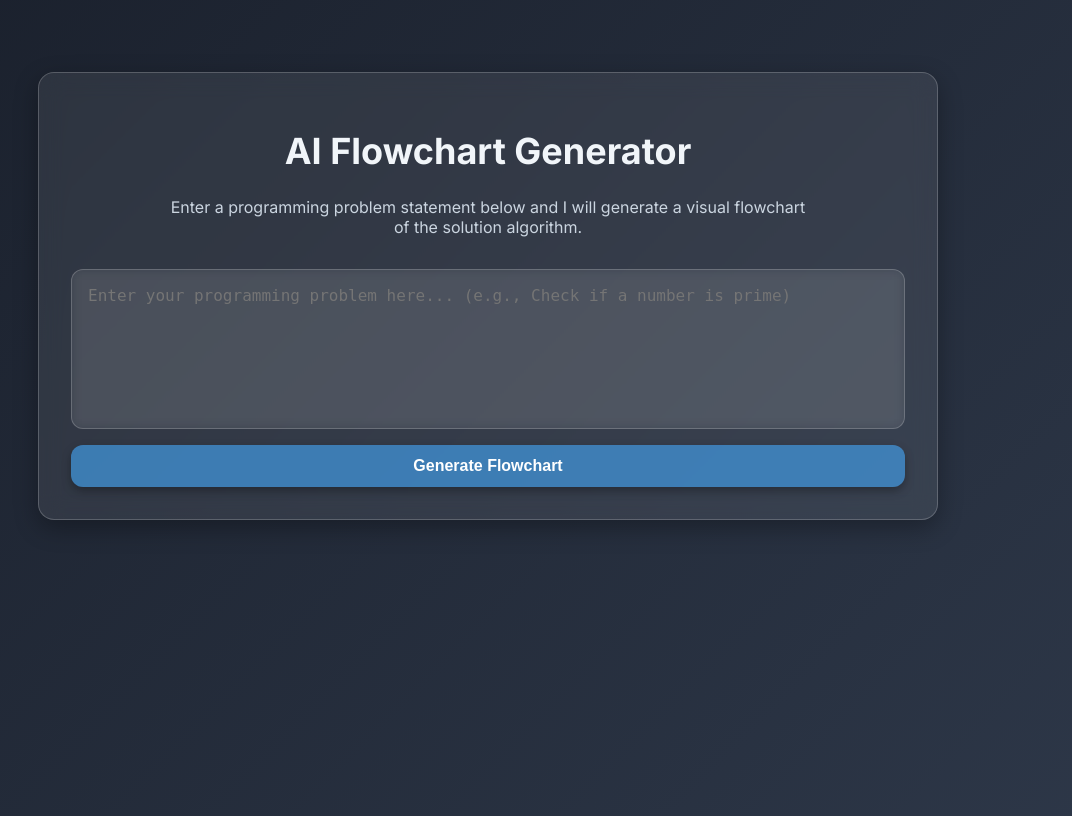
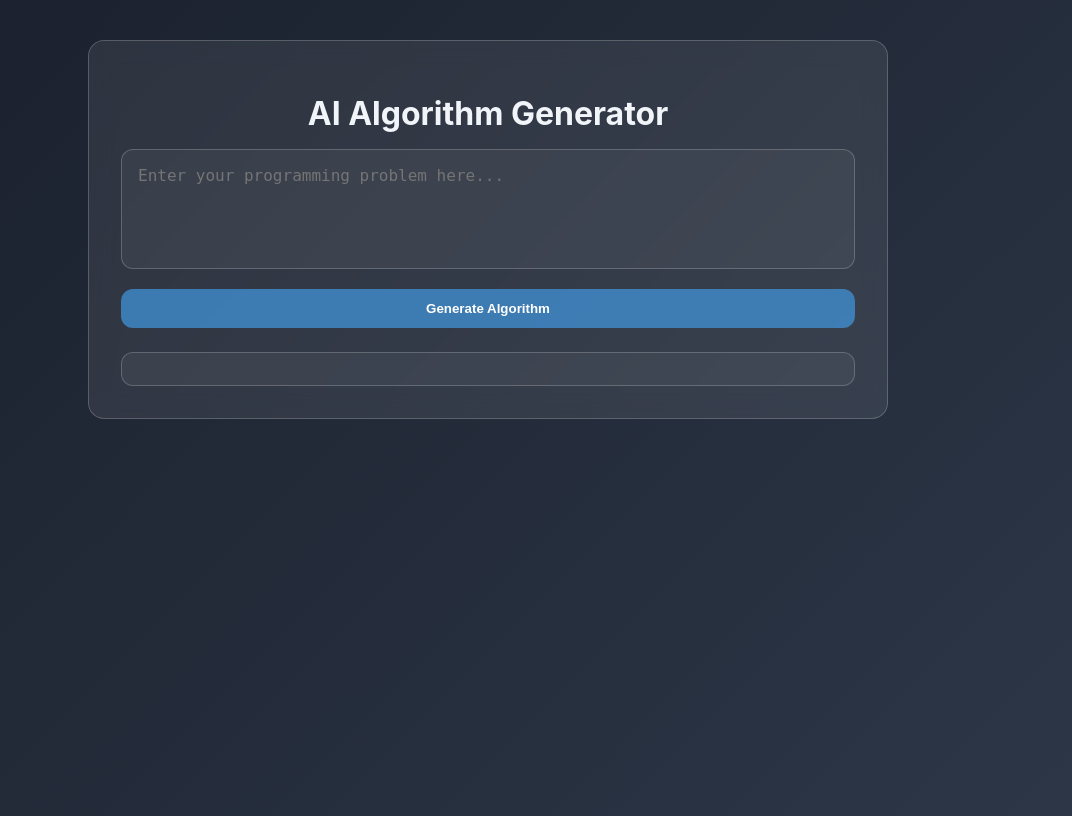
Before and after one commit to manukrishna804/logic_solver_ai, a Flask app: template templates/index.html in a window 1280 px wide. Shown: the whole page, without its empty margins (152-1224 px from the left). Run offline with Flask 3, Linux system fonts and the light colour scheme; the template is opened without the code that fills it, so the values that code supplies are empty.

Commit message:
algorithm created successfully

```diff
--- a/app.py
+++ b/app.py
@@ -1,58 +1,45 @@
 import os
+from flask import Flask, request, jsonify, render_template
+from flask_cors import CORS
+from dotenv import load_dotenv
 import google.generativeai as genai
-from flask import Flask, request, jsonify
-from flask_cors import CORS
 
-# Initialize Flask app
+load_dotenv()
+API_KEY = os.getenv("GOOGLE_API_KEY")
+if not API_KEY:
+    raise ValueError("GOOGLE_API_KEY not set")
+
+genai.configure(api_key=API_KEY)
+
+# For older SDKs, just pass model name as positional argument
+gemini_model = genai.GenerativeModel("gemini-1.5-flash")
+
 app = Flask(__name__)
-# Enable CORS for the frontend to communicate with this server
 CORS(app)
 
-# Configure the Gemini API with your API key
-# It's recommended to set your API key as an environment variable
-# If not, you can replace os.getenv('GOOGLE_API_KEY') with your key
-API_KEY = os.getenv('GOOGLE_API_KEY')
-if not API_KEY:
-    print("Warning: GOOGLE_API_KEY environment variable not set. Please set it or hardcode your API key.")
-    # For demonstration purposes, you can uncomment the line below and add your key
-    # API_KEY = "YOUR_API_KEY"
-genai.configure(api_key=API_KEY)
+@app.route("/")
+def index():
+    return render_template("index.html")
 
-# Initialize the Generative Model
-gemini_model = genai.GenerativeModel('gemini-1.5-flash-latest')
+@app.route("/generate-algorithm", methods=["POST"])
+def generate_algorithm():
+    data = request.json
+    coding_question = data.get("coding_question")
+    if not coding_question:
+        return jsonify({"error": "No coding question provided"}), 400
 
-@app.route('/generate-algorithm', methods=['POST'])
-def generate_algorithm_endpoint():
-    """
-    Receives a coding problem from the frontend and generates an algorithm.
-    """
+    prompt = f"Generate a step-by-step algorithm for: '{coding_question}' (numbered list)."
+
     try:
-        # Get the problem from the request body
-        data = request.json
-        coding_question = data.get('coding_question')
+        response = gemini_model.generate_content(prompt)
+        # Depending on SDK, the output text may be in response.text or response.output_text
+        algorithm_text = getattr(response, "text", None) or getattr(response, "output_text", None)
+        if not algorithm_text:
+            return jsonify({"error": "Failed to generate algorithm"}), 500
+        return jsonify({"algorithm": algorithm_text})
+    except Exception as e:
+        print("Error:", e)
+        return jsonify({"error": "Internal server error"}), 500
 
-        if not coding_question:
-            return jsonify({'error': 'No coding question provided.'}), 400
-
-        # Define the prompt for the Gemini model
-        prompt = f"Generate a concise, step-by-step algorithm for the following coding problem. The first step should always be 'Start' and the last step should be 'End'. The output should be a single markdown list with no extra headings or text, just the algorithm. Use a numbered list."
-
-        # Generate content using the Gemini API
-        response = gemini_model.generate_content(
-            prompt,
-            tools=[{"google_search": {}}]
-        )
-
-        # Extract the generated text from the response
-        algorithm_text = response.text
-
-        # Return the algorithm text as a JSON response
-        return jsonify({'algorithm': algorithm_text})
-
-    except Exception as e:
-        print(f"An error occurred: {e}")
-        return jsonify({'error': 'An internal server error occurred.'}), 500
-
-if __name__ == '__main__':
-    # Run the Flask app on a specific port
+if __name__ == "__main__":
     app.run(debug=True, port=5000)
--- a/templates/index.html
+++ b/templates/index.html
@@ -3,250 +3,102 @@
 <head>
   <meta charset="UTF-8">
   <meta name="viewport" content="width=device-width, initial-scale=1.0">
-  <title>AI Flowchart Generator - Glassy</title>
+  <title>AI Algorithm Generator</title>
   <style>
-    @import url('https://fonts.googleapis.com/css2?family=Inter:wght@400;500;600;700&display=swap');
-
-    :root {
-      --bg-gradient: linear-gradient(135deg, #1a202c, #2d3748);
-      --glass-bg: rgba(255, 255, 255, 0.08);
-      --glass-border: rgba(255, 255, 255, 0.2);
-      --text-color: #f1f5f9;
-      --button-bg: rgba(66, 153, 225, 0.7);
-      --button-hover-bg: rgba(49, 130, 206, 0.85);
-      --accent-color: #63b3ed;
-      --error-bg: rgba(220, 38, 38, 0.8);
-      --error-text: #ffffff;
-    }
-
     body {
       font-family: 'Inter', sans-serif;
-      background: var(--bg-gradient);
-      color: var(--text-color);
-      padding: 1.5rem;
+      background: linear-gradient(135deg, #1a202c, #2d3748);
+      color: #f1f5f9;
       display: flex;
       justify-content: center;
       align-items: flex-start;
       min-height: 100vh;
+      padding: 2rem;
       box-sizing: border-box;
     }
-
     .container {
-      max-width: 900px;
+      max-width: 800px;
       width: 100%;
+      background: rgba(255, 255, 255, 0.08);
+      border-radius: 1rem;
+      border: 1px solid rgba(255,255,255,0.2);
+      backdrop-filter: blur(12px);
       padding: 2rem;
-      background: var(--glass-bg);
-      border-radius: 1rem;
-      border: 1px solid var(--glass-border);
-      backdrop-filter: blur(12px);
-      -webkit-backdrop-filter: blur(12px);
-      box-shadow: 0 8px 24px rgba(0, 0, 0, 0.3);
-      margin-top: 2.5rem;
       box-sizing: border-box;
     }
-
-    .container h1 {
-      font-size: 2.25rem;
-      font-weight: 700;
-      text-align: center;
-      margin-bottom: 1.5rem;
-    }
-
-    .container p {
-      text-align: center;
-      color: #cbd5e0;
-      margin-bottom: 2rem;
-      max-width: 40rem;
-      margin-left: auto;
-      margin-right: auto;
-    }
-
-    .input-group {
-      display: flex;
-      flex-direction: column;
-      gap: 1rem;
-    }
-
-    #problemInput {
-      width: 100%;
-      height: 10rem;
-      padding: 1rem;
-      border-radius: 0.75rem;
-      border: 1px solid var(--glass-border);
-      background: rgba(255, 255, 255, 0.05);
-      color: var(--text-color);
-      resize: none;
+    h1 { text-align: center; margin-bottom: 1rem; }
+    textarea {
+      width: 100%; height: 120px; padding: 1rem;
+      border-radius: 0.75rem; border: 1px solid rgba(255,255,255,0.2);
+      background: rgba(255,255,255,0.05); color: #f1f5f9; resize: none;
       font-size: 1rem;
       box-sizing: border-box;
-      backdrop-filter: blur(6px);
     }
-
-    #problemInput:focus {
-      outline: none;
-      border-color: var(--accent-color);
-      box-shadow: 0 0 0 3px rgba(99, 179, 237, 0.5);
+    button {
+      width: 100%; margin-top: 1rem; padding: 0.75rem; border: none;
+      border-radius: 0.75rem; background: rgba(66,153,225,0.7);
+      color: white; font-weight: 600; cursor: pointer;
+      transition: background 0.3s ease;
     }
-
-    #submitBtn {
-      width: 100%;
-      padding: 0.75rem;
+    button:hover { background: rgba(49,130,206,0.85); }
+    #algorithm-output {
+      margin-top: 1.5rem;
+      background: rgba(255,255,255,0.05);
+      border: 1px solid rgba(255,255,255,0.2);
       border-radius: 0.75rem;
-      font-weight: 600;
-      color: white;
-      background: var(--button-bg);
-      border: none;
-      cursor: pointer;
-      box-shadow: 0 4px 10px rgba(0, 0, 0, 0.3);
-      transition: background 0.3s ease, transform 0.1s ease, box-shadow 0.3s ease;
-      font-size: 1rem;
-    }
-
-    #submitBtn:hover {
-      background: var(--button-hover-bg);
-      transform: translateY(-2px);
-      box-shadow: 0 6px 12px rgba(0, 0, 0, 0.35);
-    }
-
-    #loading {
-      display: none;
-      flex-direction: column;
-      align-items: center;
-      justify-content: center;
-      margin-top: 2rem;
-    }
-
-    .spinner {
-      border: 4px solid rgba(255, 255, 255, 0.15);
-      border-top: 4px solid var(--button-bg);
-      border-radius: 50%;
-      width: 32px;
-      height: 32px;
-      animation: spin 1s linear infinite;
-    }
-
-    @keyframes spin {
-      0% { transform: rotate(0deg); }
-      100% { transform: rotate(360deg); }
-    }
-
-    #flowchart-section {
-      display: none;
-      margin-top: 2.5rem;
-    }
-
-    #flowchart-section h2 {
-      font-size: 1.5rem;
-      font-weight: 600;
-      margin-bottom: 1rem;
-      text-align: center;
-    }
-
-    .flowchart-container {
-      background: rgba(255, 255, 255, 0.05);
-      border: 1px solid var(--glass-border);
-      border-radius: 0.75rem;
-      padding: 1.5rem;
-      overflow-x: auto;
-      backdrop-filter: blur(8px);
-    }
-
-    #flowchart-diagram svg {
-      background: transparent;
-      border-radius: 0.5rem;
-      min-width: 100%;
-      height: auto;
-    }
-
-    #sources {
-      margin-top: 1rem;
-      font-size: 0.875rem;
-      color: #a0aec0;
-      text-align: center;
-    }
-
-    #sources a {
-      color: var(--accent-color);
-      text-decoration: none;
-    }
-
-    #sources a:hover {
-      text-decoration: underline;
-    }
-
-    .custom-alert {
-      position: fixed;
-      top: 50%;
-      left: 50%;
-      transform: translate(-50%, -50%);
-      background: var(--error-bg);
-      padding: 1.5rem;
-      border-radius: 0.75rem;
-      box-shadow: 0 20px 25px -5px rgba(0, 0, 0, 0.3), 0 10px 10px -5px rgba(0, 0, 0, 0.25);
-      color: var(--error-text);
-      text-align: center;
-      z-index: 50;
-      max-width: 90%;
-      backdrop-filter: blur(10px);
-    }
-
-    .custom-alert p.title {
-      font-weight: 700;
-    }
-
-    .custom-alert p.message {
-      margin-top: 0.5rem;
-      font-size: 0.875rem;
-    }
-
-    .custom-alert button {
-      margin-top: 1rem;
-      padding: 0.5rem 1rem;
-      background-color: #991b1b;
-      border-radius: 0.5rem;
-      color: white;
-      border: none;
-      cursor: pointer;
-    }
-
-    /* Responsive */
-    @media (max-width: 768px) {
-      .container { padding: 1.5rem; }
-      .container h1 { font-size: 1.75rem; }
-      #problemInput { height: 8rem; }
-    }
-
-    @media (max-width: 480px) {
-      body { padding: 1rem; }
-      .container { padding: 1rem; margin-top: 1rem; }
-      .container h1 { font-size: 1.5rem; }
-      #problemInput { height: 7rem; font-size: 0.9rem; }
-      #submitBtn { font-size: 0.9rem; padding: 0.6rem; }
+      padding: 1rem;
+      font-family: monospace;
+      white-space: pre-wrap;
+      line-height: 1.5;
     }
   </style>
 </head>
 <body>
   <div class="container">
-    <h1>AI Flowchart Generator</h1>
-    <p>Enter a programming problem statement below and I will generate a visual flowchart of the solution algorithm.</p>
+    <h1>AI Algorithm Generator</h1>
+    <textarea id="problemInput" placeholder="Enter your programming problem here..."></textarea>
+    <button id="submitBtn">Generate Algorithm</button>
+    <div id="algorithm-output"></div>
+  </div>
 
-    <div class="input-group">
-      <textarea id="problemInput"
-        placeholder="Enter your programming problem here... (e.g., Check if a number is prime)"></textarea>
-      <button id="submitBtn">Generate Flowchart</button>
-    </div>
+  <script>
+    const problemInput = document.getElementById("problemInput");
+    const submitBtn = document.getElementById("submitBtn");
+    const algorithmOutput = document.getElementById("algorithm-output");
 
-    <div id="loading">
-      <div class="spinner"></div>
-      <p>Thinking...</p>
-    </div>
+    submitBtn.addEventListener("click", async () => {
+      const codingQuestion = problemInput.value.trim();
+      if (!codingQuestion) {
+        alert("Please enter a programming problem.");
+        return;
+      }
 
-    <div id="flowchart-section">
-      <h2>Generated Flowchart</h2>
-      <div id="flowchart-container" class="flowchart-container">
-        <div id="flowchart-diagram"></div>
-      </div>
-      <div id="sources"></div>
-    </div>
-  </div>
+      submitBtn.disabled = true;
+      algorithmOutput.innerHTML = "Generating algorithm...";
+
+      try {
+        const res = await fetch("/generate-algorithm", {
+          method: "POST",
+          headers: { "Content-Type": "application/json" },
+          body: JSON.stringify({ coding_question: codingQuestion })
+        });
+
+        const data = await res.json();
+        if (res.ok) {
+          // Convert numbered markdown to simple paragraphs
+          const lines = data.algorithm.split("\n");
+          algorithmOutput.innerHTML = lines.map(line => line.replace(/^\d+\.\s/, '')).join("\n");
+        } else {
+          algorithmOutput.innerHTML = "Error: " + (data.error || "Failed to generate algorithm.");
+        }
+
+      } catch (err) {
+        console.error(err);
+        algorithmOutput.innerHTML = "Error: Could not connect to server.";
+      } finally {
+        submitBtn.disabled = false;
+      }
+    });
+  </script>
 </body>
 </html>
```
Also changed, not shown: 1 other file.
